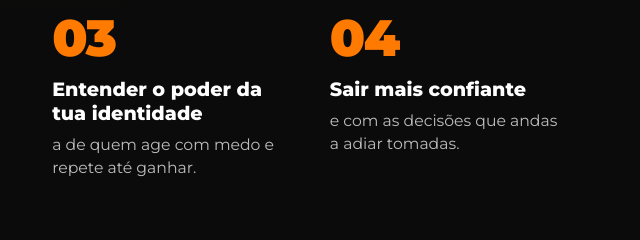
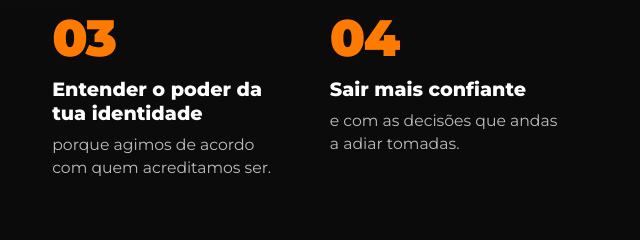
Before and after one commit to siqueirawhelisson-design/saber-nao-basta, a plain HTML site: page index.html in a window 1280 px wide. Shown: the part 2260-2500 px from the top of the page, 607-1247 px from the left. Drawn offline with Linux system fonts and the light colour scheme.

Commit message:
Resultado 03 mais claro
Co-Authored-By: Claude Opus 5.5 <noreply@anthropic.com>
Claude-Session: https://claude.ai/code/session_01LfWUhkG3XWQgXGgZpT5eEM

```diff
--- a/index.html
+++ b/index.html
@@ -311,7 +311,7 @@ p{max-width:60ch;text-wrap:pretty}
       <ol class="resultados">
         <li class="rv"><b>01</b><strong>Reconhecer os padrões</strong><span>que te fazem começar, parar e adiar.</span></li>
         <li class="rv" style="--i:1"><b>02</b><strong>Dominar o teu estado</strong><span>porque as tuas decisões dependem da energia em que as tomas.</span></li>
-        <li class="rv" style="--i:2"><b>03</b><strong>Entender o poder da tua identidade</strong><span>a de quem age com medo e repete até ganhar.</span></li>
+        <li class="rv" style="--i:2"><b>03</b><strong>Entender o poder da tua identidade</strong><span>porque agimos de acordo com quem acreditamos ser.</span></li>
         <li class="rv" style="--i:3"><b>04</b><strong>Sair mais confiante</strong><span>e com as decisões que andas a adiar tomadas.</span></li>
       </ol>
     </div>
```
